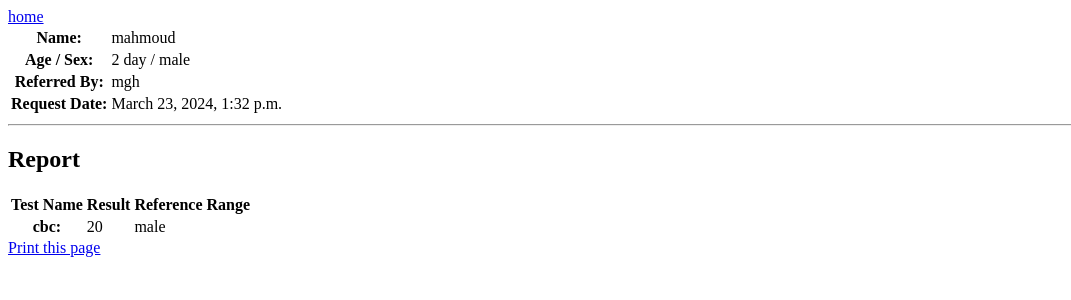
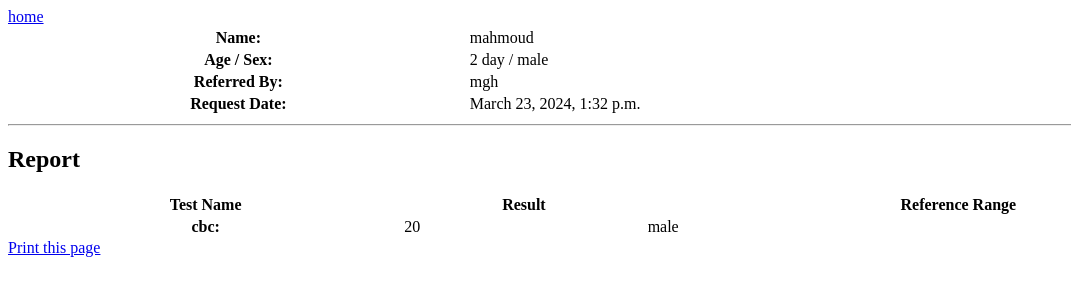
Before and after one commit to mahmoud15670/program, a Django app: page /result/3/print in a window 1280 px wide. Shown: the top 300 px of the page, without its empty margins (0-1071 px from the left). Run offline with Django 4.2, Linux system fonts and the light colour scheme; data comes from the database, SQL or seed files in the repository.

Commit message:
Mar 24, 2024, 12:28 PM

```diff
--- a/mhlbia/homs/templates/homs/result_detail.html
+++ b/mhlbia/homs/templates/homs/result_detail.html
@@ -39,7 +39,9 @@
     header {
         display: none;
     }
-
+    table {
+        width: -webkit-fill-available;
+    }
     @media print {
         header {
             display: block;
@@ -51,7 +53,6 @@
             text-align: center;
         }
         #head td {
-            width: 90%;
             border: solid black 1px;
         }
     }
```
